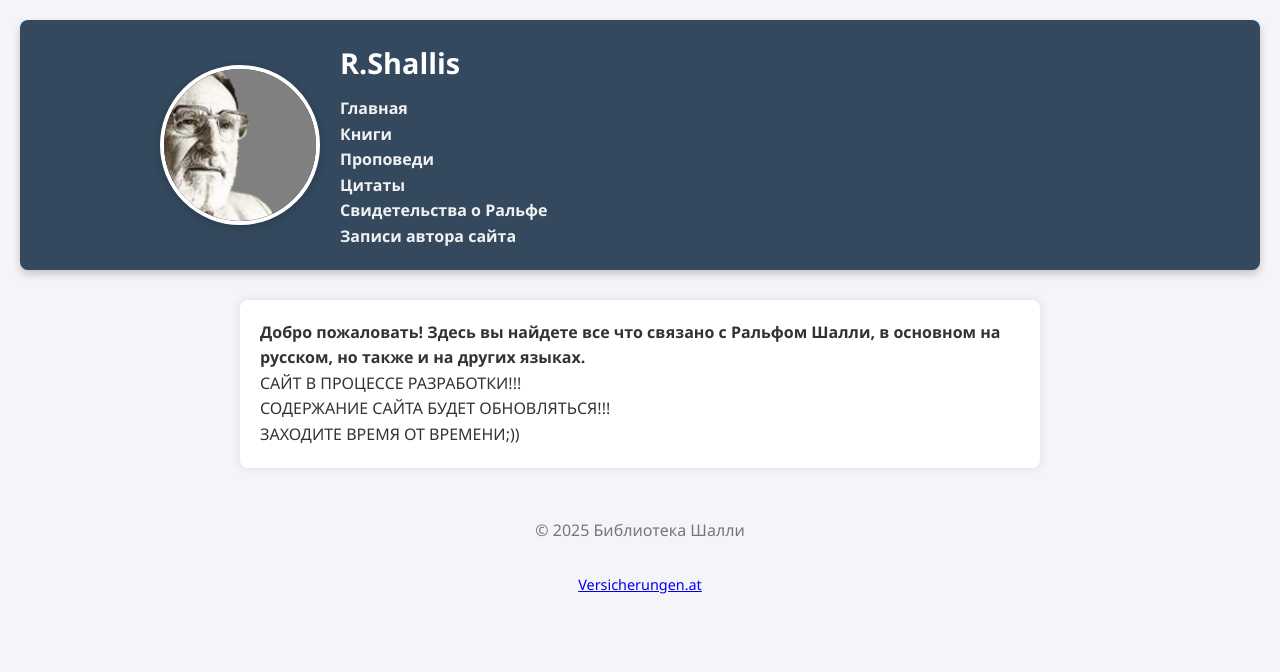
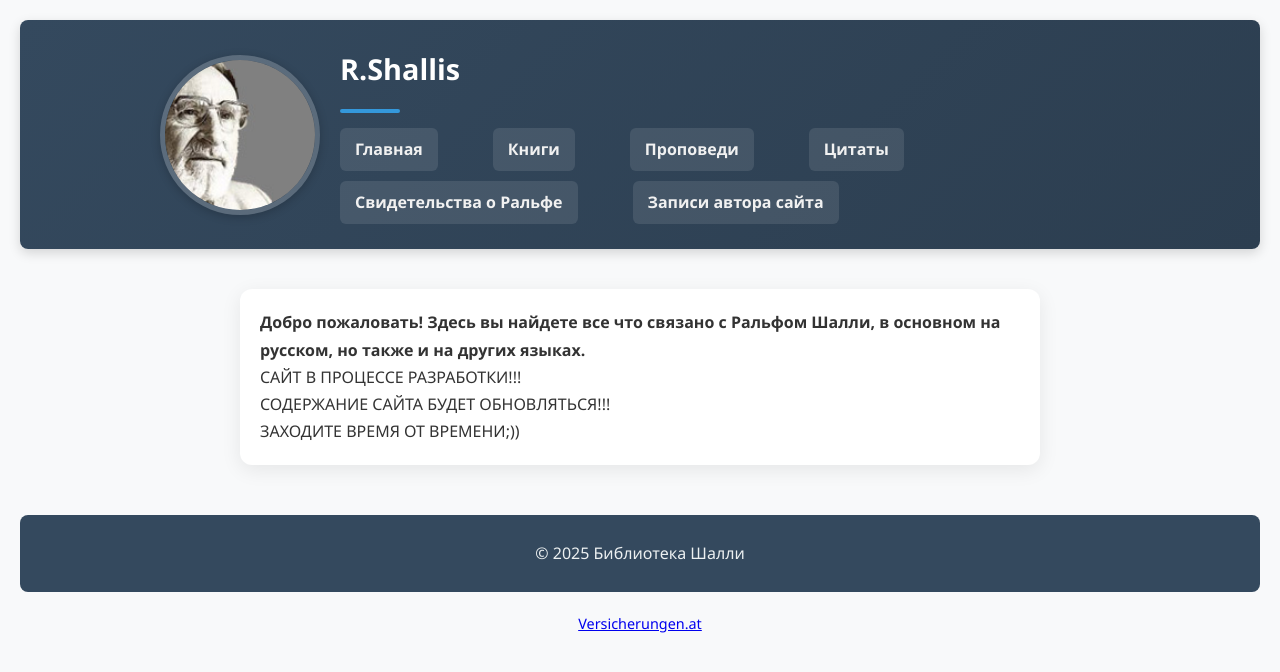
Before and after one commit to iliarudich0/iliama, a PHP site: page / in a window 1280 px wide. Shown: the top 672 px of the page. Run offline with PHP 8.4, Linux system fonts and the light colour scheme.

Commit message:
Update style.css

```diff
--- a/style.css
+++ b/style.css
@@ -250,3 +250,155 @@ audio {
     margin: 5px 0;
   }
 }
+/* ==================== УЛУЧШЕННЫЕ СТИЛИ ==================== */
+
+/* Общие улучшения */
+body {
+  background-color: #f8f9fa;
+  color: #333;
+  line-height: 1.7;
+}
+
+/* Улучшенный header */
+header {
+  background: linear-gradient(135deg, #34495e 0%, #2c3e50 100%);
+  padding: 25px 0;
+  margin-bottom: 40px;
+  box-shadow: 0 4px 12px rgba(0,0,0,0.15);
+}
+
+.profile-img {
+  border: 5px solid rgba(255,255,255,0.2);
+  transition: all 0.3s ease;
+}
+
+.profile-img:hover {
+  transform: scale(1.03);
+  box-shadow: 0 4px 15px rgba(0,0,0,0.3);
+}
+
+/* Улучшенная навигация */
+nav {
+  display: flex;
+  flex-wrap: wrap;
+  gap: 10px 20px;
+}
+
+nav a {
+  padding: 8px 15px;
+  border-radius: 6px;
+  background: rgba(255,255,255,0.1);
+  transition: all 0.3s ease;
+}
+
+nav a:hover {
+  background: rgba(255,215,0,0.2);
+  color: #ffd700;
+  transform: translateY(-2px);
+}
+
+/* Улучшенный main контент */
+main {
+  border-radius: 12px;
+  box-shadow: 0 5px 20px rgba(0,0,0,0.08);
+  overflow: hidden;
+  transition: transform 0.3s ease;
+}
+
+main:hover {
+  transform: translateY(-3px);
+}
+
+/* Стили для страницы проповедей */
+.sermon-content {
+  border-left: 5px solid #3498db;
+}
+
+.media-player {
+  box-shadow: 0 5px 15px rgba(0,0,0,0.1);
+  transition: transform 0.3s ease;
+}
+
+.media-player:hover {
+  transform: scale(1.01);
+}
+
+audio {
+  background: #f1f5f9;
+  padding: 10px;
+  border-radius: 12px;
+}
+
+/* Улучшенный текст проповедей */
+.sermon-text {
+  background: linear-gradient(to bottom, #ffffff 0%, #f8f9fa 100%);
+  border-radius: 12px;
+  box-shadow: inset 0 0 10px rgba(0,0,0,0.03);
+}
+
+/* Анимации и hover-эффекты */
+.sermon-item {
+  transition: all 0.3s ease;
+}
+
+.sermon-item:hover {
+  transform: translateY(-5px);
+  box-shadow: 0 8px 20px rgba(0,0,0,0.12);
+}
+
+/* Улучшенный footer */
+footer {
+  background: #34495e;
+  color: #ecf0f1;
+  padding: 25px 0;
+  margin-top: 50px;
+  border-radius: 8px;
+}
+
+/* Адаптивность */
+@media (max-width: 768px) {
+  .header-container {
+    flex-direction: column;
+    text-align: center;
+  }
+
+  nav {
+    justify-content: center;
+  }
+
+  .profile-img {
+    margin-bottom: 15px;
+  }
+}
+
+/* Специальные эффекты */
+h1, h2, h3 {
+  position: relative;
+}
+
+h1::after, h2::after {
+  content: '';
+  display: block;
+  width: 60px;
+  height: 4px;
+  background: #3498db;
+  margin: 15px 0;
+  border-radius: 2px;
+}
+
+/* Кнопки и интерактивные элементы */
+.btn {
+  display: inline-block;
+  padding: 10px 20px;
+  background: #3498db;
+  color: white;
+  border-radius: 6px;
+  text-decoration: none;
+  transition: all 0.3s ease;
+}
+
+.btn:hover {
+  background: #2980b9;
+  transform: translateY(-2px);
+  box-shadow: 0 4px 8px rgba(0,0,0,0.1);
+}
```
